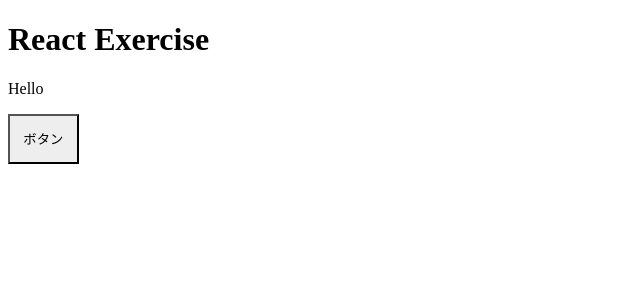
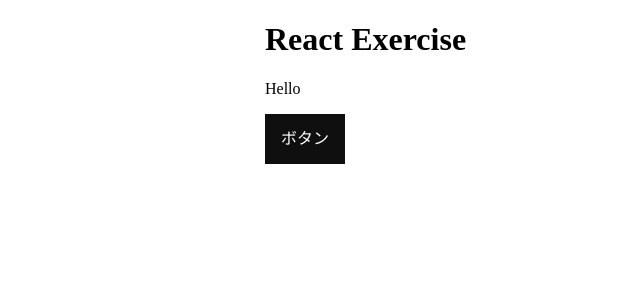
Before and after one commit to Fielsyuka/enjin-exercise, a React app: page / in a window 1280 px wide. Shown: the top 300 px of the page, without its empty margins (0-640 px from the left). Built offline with nearby package versions, Linux system fonts and the light colour scheme.

Commit message:
add global style

```diff
--- a/package.json
+++ b/package.json
@@ -14,12 +14,13 @@
     "eslint:fix": "eslint src/**/*.{ts,tsx} --fix",
     "format": "prettier --write \"./src/**/*.{js,ts,tsx,json}\"",
     "predeploy": "yarn run build",
-    "deploy": "gh-pages -d build"
+    "deploy": "gh-pages -d dist"
   },
   "browserslist": [
     "defaults"
   ],
   "dependencies": {
+    "normalize.css": "^8.0.1",
     "react": "^17.0.2",
     "react-dom": "^17.0.2",
     "styled-components": "^5.3.3"
@@ -36,6 +37,7 @@
     "@typescript-eslint/eslint-plugin": "^5.9.0",
     "@typescript-eslint/parser": "^5.9.0",
     "babel-loader": "^8.2.3",
+    "css-loader": "^6.5.1",
     "eslint": "^8.6.0",
     "eslint-config-prettier": "^8.3.0",
     "eslint-plugin-react": "^7.28.0",
@@ -45,6 +47,7 @@
     "html-webpack-plugin": "^5.5.0",
     "prettier": "^2.5.1",
     "rimraf": "^3.0.2",
+    "style-loader": "^3.3.1",
     "ts-loader": "^9.2.6",
     "typescript": "^4.5.4",
     "webpack": "^5.65.0",
--- /dev/null
+++ b/src/App.tsx
@@ -0,0 +1,12 @@
+import React from 'react'
+import { Button } from './components/Button'
+
+export const App = () => {
+  return (
+    <>
+      <h1>React Exercise </h1>
+      <p>Hello</p>
+      <Button>ボタン</Button>
+    </>
+  )
+}
--- a/src/components/Button.tsx
+++ b/src/components/Button.tsx
@@ -6,13 +6,16 @@ type Props = {
 }
 
 export const Button: React.FC<Props> = ({ children }) => {
-  return <ButtonPrimary>{children}</ButtonPrimary>
+  return <SButton>{children}</SButton>
 }
 
-const ButtonPrimary = styled.button.attrs({
+const SButton = styled.button.attrs({
   type: 'button',
 })`
   appearance: none;
   padding: 1em;
-  background-color: #eee;
+  border: none;
+  box-shadow: none;
+  background-color: #0f0f0f;
+  color: #fff;
 `
--- a/src/index.tsx
+++ b/src/index.tsx
@@ -1,15 +1,12 @@
 import React from 'react'
 import ReactDOM from 'react-dom'
-import { Button } from './components/Button'
+import { GlobalStyle } from './theme/GlobalStyle'
+import { App } from './App'
 
-function App() {
-  return (
-    <>
-      <h1>React Exercise </h1>
-      <p>Hello</p>
-      <Button>ボタン</Button>
-    </>
-  )
-}
-
-ReactDOM.render(<App />, document.getElementById('app'))
+ReactDOM.render(
+  <>
+    <GlobalStyle />
+    <App />
+  </>,
+  document.getElementById('app'),
+)
--- /dev/null
+++ b/src/theme/GlobalStyle.ts
@@ -0,0 +1,17 @@
+import { createGlobalStyle } from 'styled-components'
+import 'normalize.css'
+
+export const GlobalStyle = createGlobalStyle`
+*,
+*:before,
+*:after {
+  box-sizing: border-box;
+}
+
+#app {
+  width: 90%;
+  max-width: 750px;
+  margin: 0 auto;
+}
+
+`
--- a/webpack.config.js
+++ b/webpack.config.js
@@ -13,6 +13,10 @@ module.exports = {
   },
   module: {
     rules: [
+      {
+        test: /\.css$/,
+        use: [{ loader: 'style-loader' }, { loader: 'css-loader' }],
+      },
       {
         test: /\.(ts|tsx)$/,
         use: [
```
Also changed, not shown: 1 other file (tests, documents, lock files or other folders).
